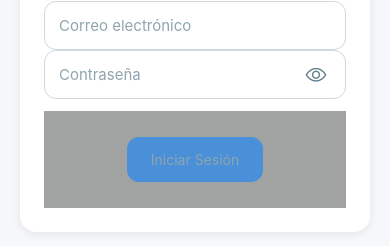
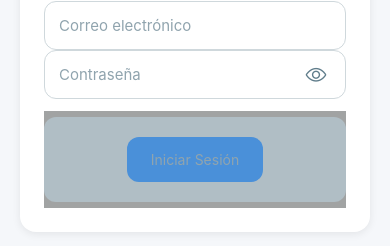
Before and after one commit to mjsalinas/PrimerExamenMovil60, a React Native app in the folder PetCareMini/: screen /Home in a window 390 px wide. Shown: the part 370-616 px from the top of the page. Built offline with nearby package versions, Linux system fonts and the light colour scheme.

Commit message:
G. Componentes reutilizables
-Se añadió disableButton a los styles de customButton
-Se corrigió icono de ojo en la linea 66 de customInput se añadió el tipo correcto .
-En la linea 72 de custominput se añadió una condición para renderizar el error solo si existe.

```diff
--- a/PetCareMini/src/components/CustomButton.tsx
+++ b/PetCareMini/src/components/CustomButton.tsx
@@ -41,7 +41,11 @@
   return (
 
     <TouchableOpacity
-      style={[styles.base]}
+       style={[
+    styles.base,
+    variant === 'primary' ? styles.primary : styles.secondary,
+    disabled && styles.disabledButton,
+  ]}
       onPress={onPress}
       disabled={disabled}
       activeOpacity={0.7}
@@ -88,4 +92,5 @@
   disabledText: {
     color: '#90A4AE',
   },
+  disabledButton: { backgroundColor: '#B0BEC5' },
 });
--- a/PetCareMini/src/components/CustomInput.tsx
+++ b/PetCareMini/src/components/CustomInput.tsx
@@ -63,13 +63,13 @@
             style={styles.eyeButton}
           >
             <Ionicons
-              name={showPassword ? 'eye-outline' : 'eye-outline'}
+              name={showPassword ? 'eye-off-outline' : 'eye-outline'}
               size={22}
               color="#607D8B"
             />
           </TouchableOpacity>
         )}
-           <Text style={styles.errorText}>{error}</Text>
+     {error ? <Text style={styles.errorText}>{error}</Text> : null}
       </View>
 
   );
```
